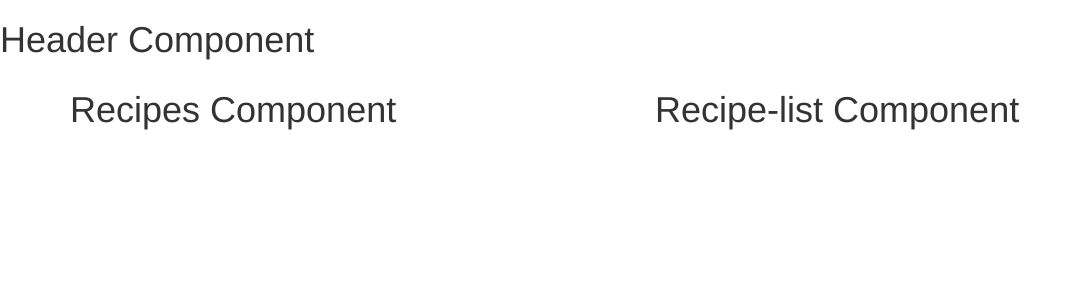
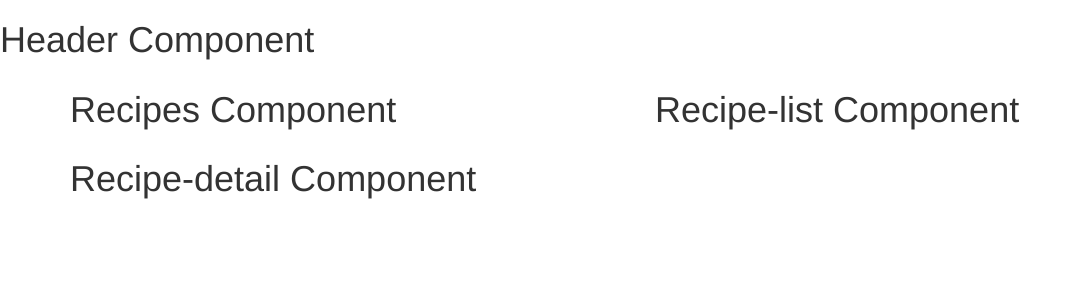
Before and after one commit to mcnutwebdev/recipe, an Angular app: page / in a window 1280 px wide. Shown: the top 300 px of the page, without its empty margins (0-1079 px from the left). Built offline with nearby package versions, Linux system fonts and the light colour scheme.

Commit message:
Add recipe-detail component

```diff
--- a/src/app/app.component.html
+++ b/src/app/app.component.html
@@ -9,4 +9,12 @@
       <app-recipe-list></app-recipe-list>
     </div>
   </div>
+  <div class="row">
+    <div class="col-md-6">
+      <app-recipe-detail></app-recipe-detail>
+    </div>
+    <div class="col-md-6">
+
+    </div>
+  </div>
 </div>
--- a/src/app/app.module.ts
+++ b/src/app/app.module.ts
@@ -7,6 +7,7 @@ import { AppComponent } from './app.component';
 import { HeaderComponent } from './header/header/header.component';
 import { RecipesComponent } from './recipes/recipes.component';
 import { RecipeListComponent } from './recipes/recipe-list/recipe-list.component';
+import { RecipeDetailComponent } from './recipes/recipe-detail/recipe-detail.component';
 
 
 @NgModule({
@@ -14,7 +15,8 @@ import { RecipeListComponent } from './recipes/recipe-list/recipe-list.component
     AppComponent,
     HeaderComponent,
     RecipesComponent,
-    RecipeListComponent
+    RecipeListComponent,
+    RecipeDetailComponent
   ],
   imports: [
     BrowserModule,
--- /dev/null
+++ b/src/app/recipes/recipe-detail/recipe-detail.component.html
@@ -0,0 +1 @@
+<h1>Recipe-detail Component</h1>
--- /dev/null
+++ b/src/app/recipes/recipe-detail/recipe-detail.component.ts
@@ -0,0 +1,15 @@
+import { Component, OnInit } from '@angular/core';
+
+@Component({
+  selector: 'app-recipe-detail',
+  templateUrl: './recipe-detail.component.html',
+  styleUrls: ['./recipe-detail.component.css']
+})
+export class RecipeDetailComponent implements OnInit {
+
+  constructor() { }
+
+  ngOnInit() {
+  }
+
+}
```
Also changed, not shown: src/app/recipes/recipe-detail/recipe-detail.component.css (added).
